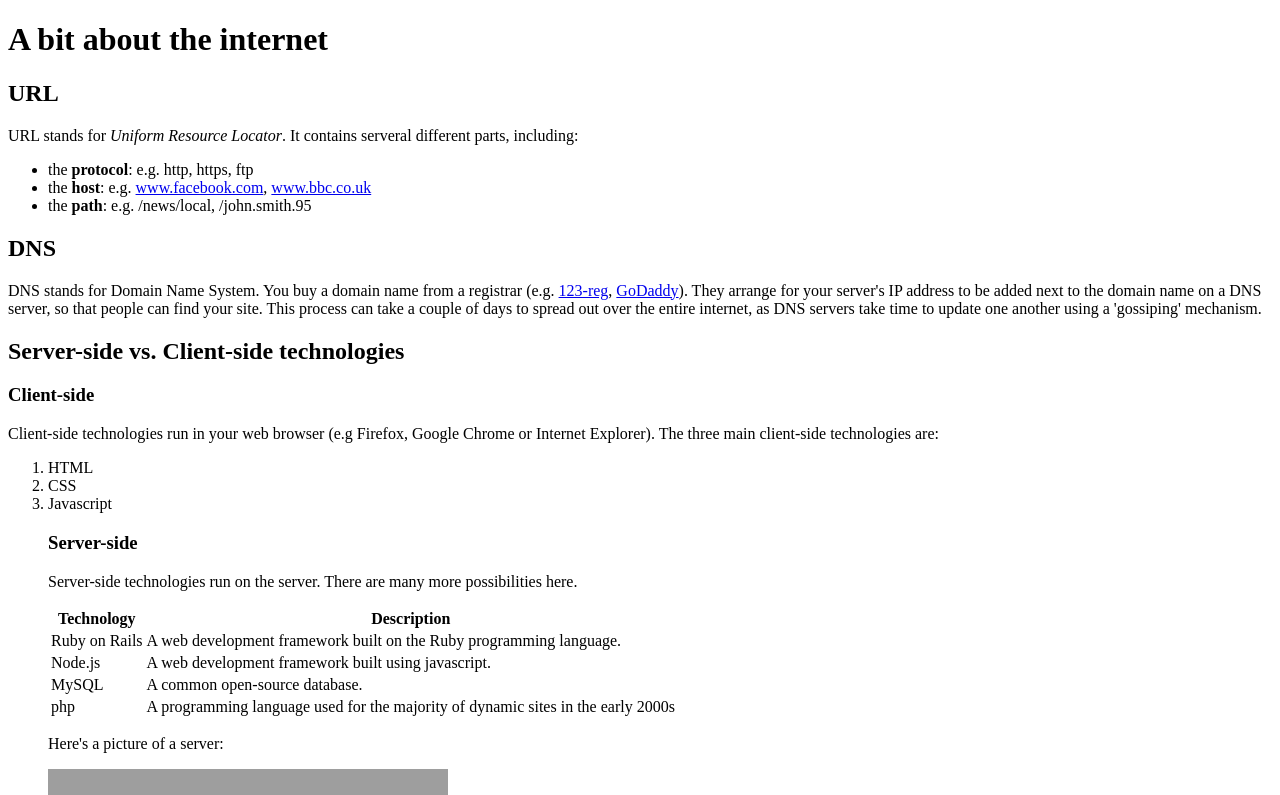
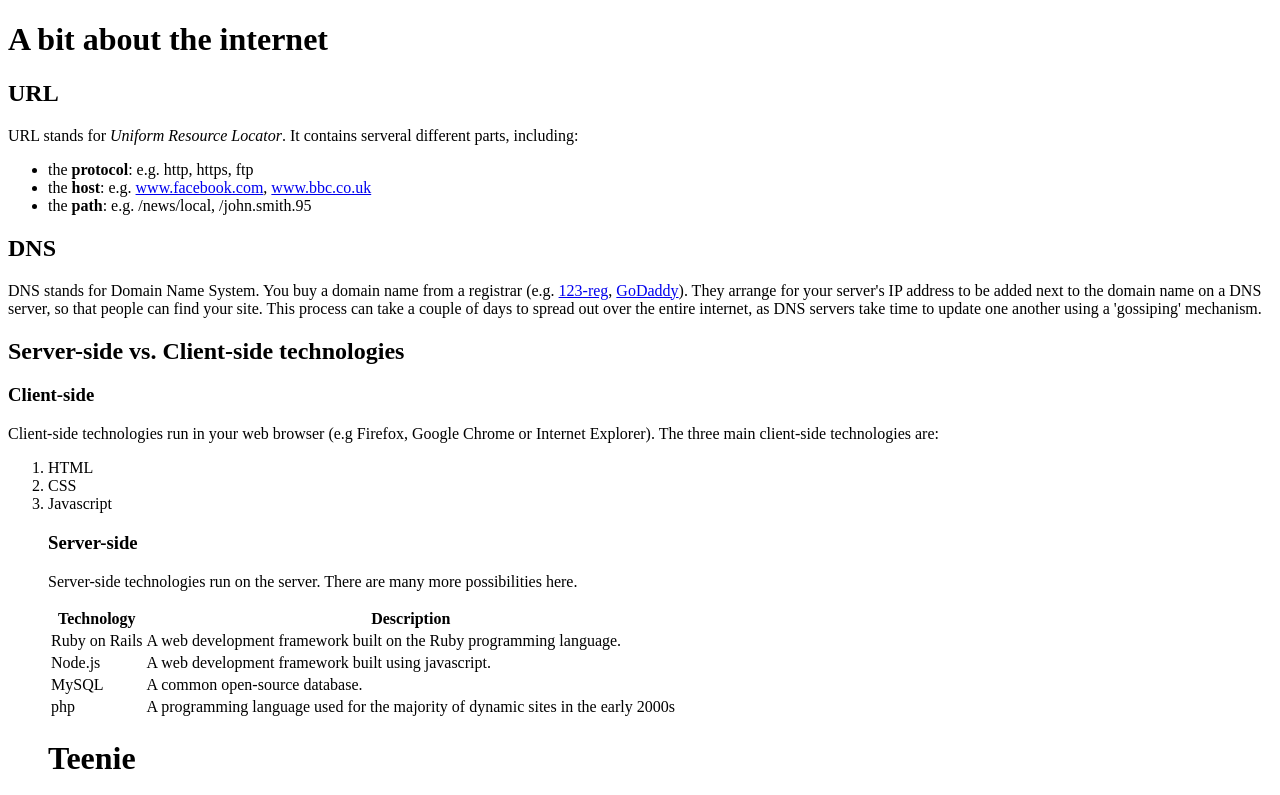
Before and after one commit to bsukoa/cfg-first_site, a plain HTML site: page index.html in a window 1280 px wide. Shown: the top 795 px of the page. Drawn offline with Linux system fonts and the light colour scheme; grey boxes are pictures that could not be loaded.

Commit message:
Small change

```diff
--- a/index.html
+++ b/index.html
@@ -61,6 +61,7 @@
     </tbody>
 </table>
 
+<h1> Teenie </h1>
 
 <p>Here's a picture of a server:</p>
 <img src="http://jerrymahoney.files.wordpress.com/2012/06/kitten.jpg"alt="A picture of a server.">
```
